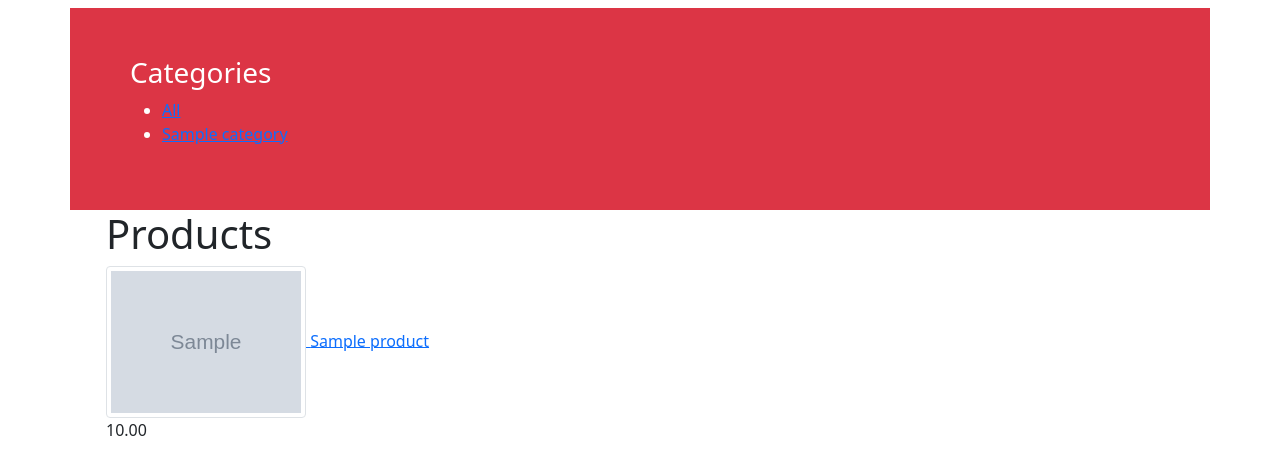
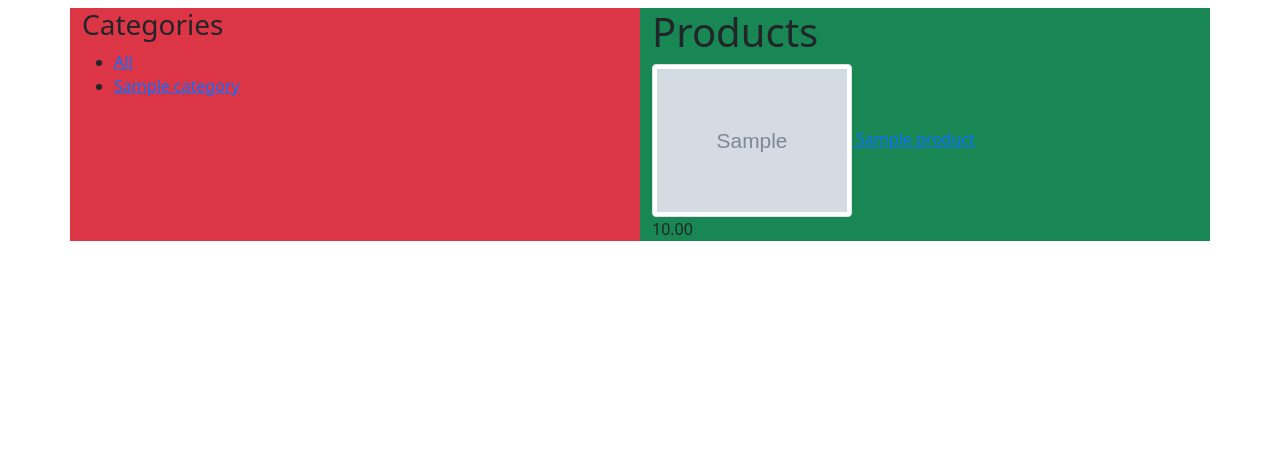
Before and after one commit to mateus-rodriguess/interactive-menu, a Django app: page / in a window 1280 px wide. Shown: the part 56-531 px from the top of the page. Run offline with Django 3.2, Linux system fonts and the light colour scheme; tables that the repository leaves empty hold one stand-in row (values such as "Sample post"); grey boxes marked "Sample" are stand-in pictures; some libraries are stand-ins or nearby versions.

Commit message:
update pra colocar o basico no css do list.html

```diff
--- a/apps/menu/templates/menu/product/list.html
+++ b/apps/menu/templates/menu/product/list.html
@@ -5,8 +5,8 @@
 {% endblock %}
 
 {% block content %}
-     <div class="row p-5 text-white bg-danger ">
-         <div class="col">
+    <div class="row">
+         <div class="col bg-danger">
             <h3>Categories</h3>
             <ul>
                 <li {% if not category %} class="selected" {% endif %}>
@@ -20,10 +20,8 @@
                 {% endfor %}
             </ul>
           </div>
-    </div>
 
-    <div class="row product-list container">
-        <div class="col">
+        <div class="col  bg-success">
             <h1>
                 {% if category %}{{ category.name }}{% else %} Products
                 {% endif %}
@@ -40,5 +38,6 @@
             </div>
             {% endfor %}
         </div>
+
     </div>
 {% endblock %}
```
